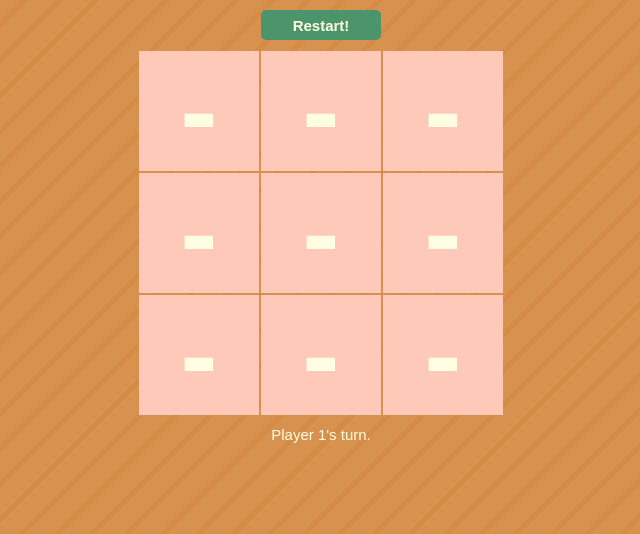
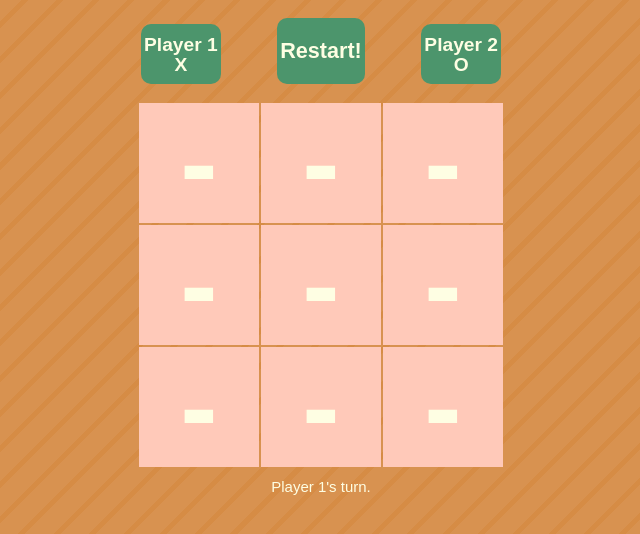
Before and after one commit to ruizterce/tic-tac-toe, a plain HTML site: page index.html in a window 1280 px wide. Both pictures are taken after a click on the button "Start!". Shown: the whole page, without its empty margins (319-959 px from the left). Drawn offline with Linux system fonts and the light colour scheme.

Commit message:
Implement ability to change player names
Store player names in ScreenController() to make
them persistent through several games. Now Game()
function uses both players' names as parameters.
Changes in the DOM to allow changing names by
clicking on them.

```diff
--- a/index.html
+++ b/index.html
@@ -10,7 +10,11 @@
 
 <body>
     <div class="container">
-        <button id="start-btn" type="button">Start!</button>
+        <div id="top-row">
+            <div id="player-one" class="player-info"></div>
+            <button id="start-btn" type="button">Start!</button>
+            <div id="player-two" class="player-info"></div>
+        </div>
         <div id="board"></div>
         <div id="turn"></div>
         <script src="script.js"></script>
--- a/script.js
+++ b/script.js
@@ -1,3 +1,4 @@
+//Gameboard factory
 function Gameboard() {
     const rows = 3;
     const columns = 3;
@@ -14,6 +15,7 @@ function Gameboard() {
 
 };
 
+//Cell factory
 function Cell() {
     let value = '-';
     const addToken = (player) => {
@@ -28,20 +30,28 @@ function Cell() {
     };
 }
 
+//Player factory
 function newPlayer(name, token) {
-    const getName = () => name;
+    let playerName = name;
+    const getName = () => playerName;
     const getToken = () => token;
-    return { getName, getToken };
+    const setName = (string) => {
+        playerName = string
+    }
+    return { getName, getToken, setName };
 
 }
 
-function Game() {
+
+//Game factory
+function Game(player1Name, player2Name) {
     const gameBoard = Gameboard();
+    const players = [
+        newPlayer(player1Name, 'X'),
+        newPlayer(player2Name, 'O')
+    ];
 
-    const players = [
-        player1 = newPlayer('Player 1', 'X'),
-        player2 = newPlayer('Player 2', 'O')
-    ];
+    const getPlayers = () => players;
 
     let activePlayer = players[0];
     const getActivePlayer = () => activePlayer;
@@ -100,6 +110,7 @@ function Game() {
 
     return {
         playRound,
+        getPlayers,
         getActivePlayer,
         getRoundResult,
         gameBoard
@@ -107,31 +118,60 @@ function Game() {
 }
 
 
-
+//Main controller function
 function ScreenController() {
     const startBtn = document.querySelector('#start-btn');
 
+    //Store player name for new Game() instances
+    let player1Name = 'Player 1';
+    let player2Name = 'Player 2';
 
     startBtn.addEventListener('click', () => {
         startGame();
         startBtn.textContent = 'Restart!'
     })
 
+    const playerOneDiv = document.querySelector('#player-one');
+    const playerTwoDiv = document.querySelector('#player-two');
     const turnDiv = document.querySelector('#turn');
     const boardDiv = document.querySelector('#board');
     let cellsDisabled = true;
 
+    playerOneDiv.addEventListener('click', () => {
+        let name
+        do {
+            name = prompt('Player 1 name? (1-8 char)', 'Player 1');
+        } while (name.length < 1 || name.length > 8);
+        game.getPlayers()[0].setName(name); //Update player name in current Game();
+        playerOneDiv.innerHTML = '<p>' + game.getPlayers()[0].getName() + '</p><p>' + game.getPlayers()[0].getToken() + '</p>'//Update player name on screen
+        player1Name = name; //Store player name for next calls of Game();
+    });
+
+    playerTwoDiv.addEventListener('click', () => {
+        let name
+        do {
+            name = prompt('Player 2 name? (1-8 char)', 'Player 2');
+        } while (name.length < 1 || name.length > 8);
+        game.getPlayers()[1].setName(name); //Update player name in current Game();
+        playerTwoDiv.innerHTML = '<p>' + game.getPlayers()[1].getName() + '</p><p>' + game.getPlayers()[1].getToken() + '</p>' //Update player name on screen
+        player2Name = name; //Store player name for next calls of Game();
+    });
+
     let game
     startGame = () => {
-        game = Game();
+        game = Game(player1Name, player2Name); //Create new game
 
         const updateScreen = () => {
             const gameBoard = game.gameBoard;
 
+            //Show player and turn info
+            playerOneDiv.innerHTML = '<p>' + game.getPlayers()[0].getName() + '</p><p>' + game.getPlayers()[0].getToken() + '</p>'
+            playerTwoDiv.innerHTML = '<p>' + game.getPlayers()[1].getName() + '</p><p>' + game.getPlayers()[1].getToken() + '</p>'
             turnDiv.textContent = `${game.getActivePlayer().getName()}'s turn.`;
 
-            boardDiv.innerHTML = '';
+            boardDiv.innerHTML = ''; //Clear board div
 
+            //Update board Div
             for (i = 0; i < gameBoard.board.length; i++) {
                 const rowDiv = document.createElement('div');
                 rowDiv.className = 'row';
--- a/style.css
+++ b/style.css
@@ -15,17 +15,21 @@ body {
     align-items: center;
     height: 100%;
 
+    #top-row {
+        display: flex;
+        justify-content: space-between;
+        width: 45vh;
+        margin: calc(1.5vh * 1.5) 0px;
+
         #start-btn {
-        height: 30px;
-        width: 15vh;
-        min-width: 80px;
+            align-self: center;
             background-color: #4c956c;
             color: #fefee3;
             border: none;
-        border-radius: 5px;
-        margin: 10px;
+            border-radius: 10px;
             font-weight: 600;
-        font-size: 1rem;
+            font-size: 2.7vh;
+            padding: 2.5vh 3px;
         }
 
         #start-btn:hover {
@@ -35,6 +39,24 @@ body {
         #start-btn:active {
             background-color: #ffc9b9;
             color: #4c956c;
+        }
+
+        .player-info {
+            align-self: flex-end;
+            text-align: center;
+            font-size: 2.4vh;
+            font-weight: 600;
+            line-height: 1px;
+            background-color: #4c956c;
+            color: #fefee3;
+            border: none;
+            border-radius: 10px;
+            padding: 0px 3px;
+        }
+
+        .player-info:hover {
+            background-color: #2c6e49;
+        }
     }
 
     .row {
```
Lines whose indentation alone changed are shown as unchanged.
